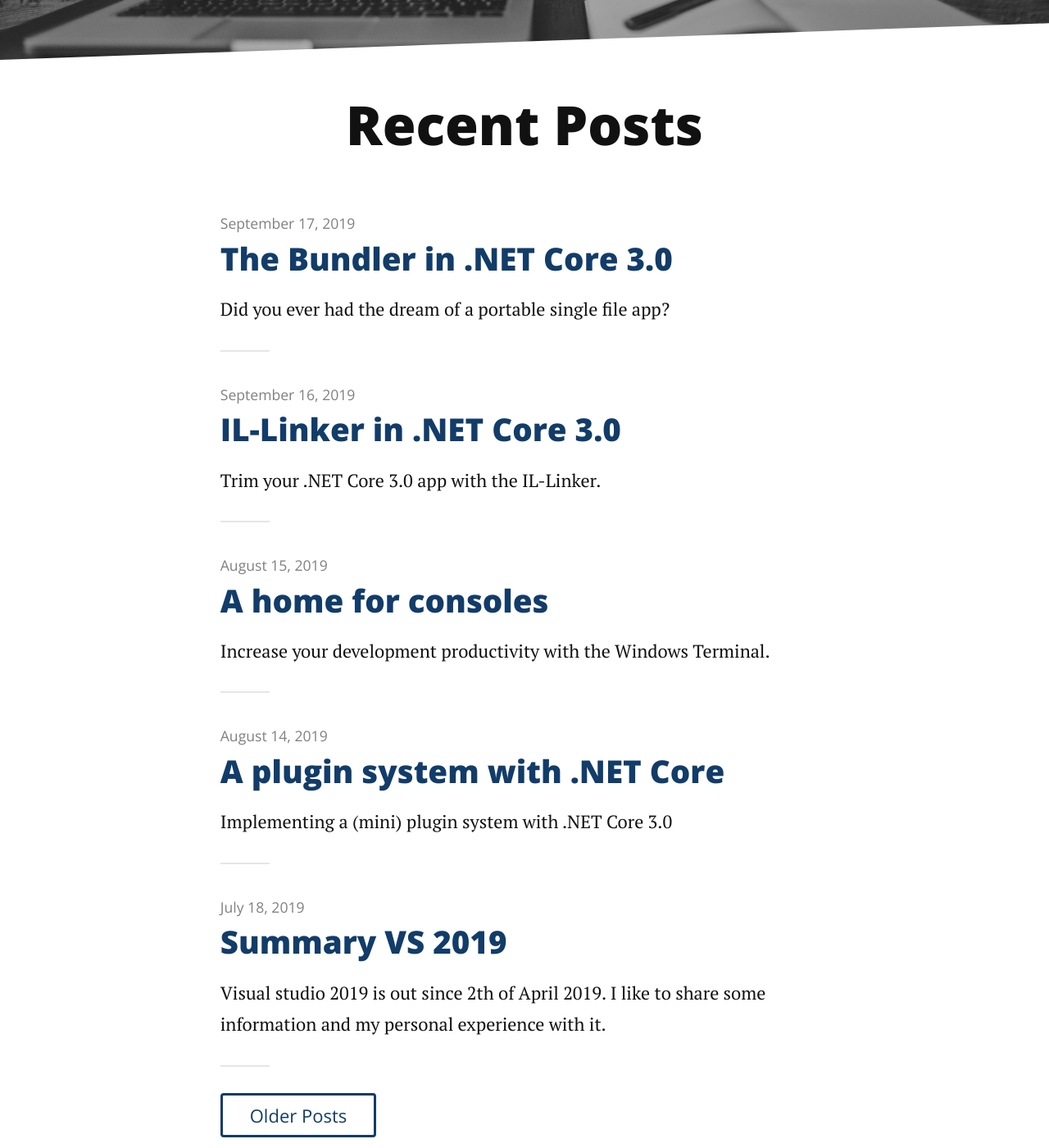
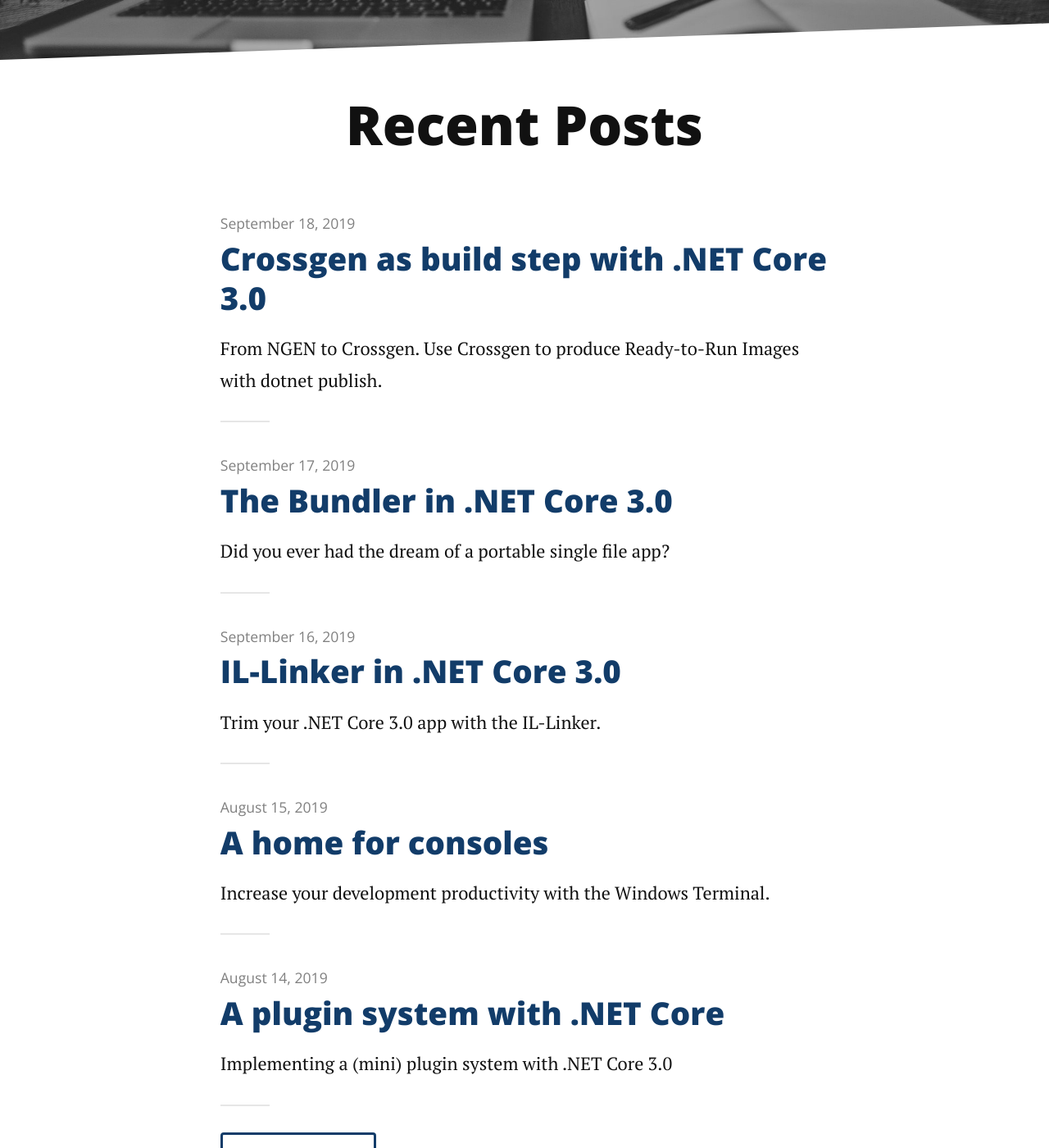
Before and after one commit to CodeTherapist/codetherapist.github.io, a Jekyll site: the page built from index.html, in a window 1280 px wide and 1400 px high, scrolled down 245 px. Shown: the whole window at 82% size. Built offline with Jekyll 4.4.1, drawn with Linux system fonts in a browser that asks for light colours; the list of posts is cut into pages by our own code; some of the changed lines change nothing that is shown.

Commit message:
Post: Crossgen as build step with .NET Core 3.0 (.NET Conf 2019 series)

```diff
--- a/_posts/2019-09-16-netconf-netcore3-IL-Linker.md
+++ b/_posts/2019-09-16-netconf-netcore3-IL-Linker.md
@@ -16,7 +16,7 @@ I'm excited to be part of the .NET Conf with this *every day* mini-post series u
 
 * IL-Linker in .NET Core 3.0
 * [The Bundler in .NET Core 3.0]({% post_url 2019-09-17-netconf-netcore3-bundler-single-file %})
-* 2019-09-18
+* [Crossgen as build step with .NET Core 3.0]({% post_url 2019-09-18-netconf-netcore3-crossgen %})
 * 2019-09-19
 * 2019-09-20
 * 2019-09-23
--- a/_posts/2019-09-17-netconf-netcore3-bundler-single-file.md
+++ b/_posts/2019-09-17-netconf-netcore3-bundler-single-file.md
@@ -16,7 +16,7 @@ I'm excited to be part of the .NET Conf with this *every day* mini-post series u
 
 * [IL-Linker in .NET Core 3.0]({% post_url 2019-09-16-netconf-netcore3-IL-Linker %})
 * The Bundler in .NET Core 3.0
-* 2019-09-18
+* [Crossgen as build step with .NET Core 3.0]({% post_url 2019-09-18-netconf-netcore3-crossgen %})
 * 2019-09-19
 * 2019-09-20
 * 2019-09-23
--- /dev/null
+++ b/_posts/2019-09-18-netconf-netcore3-crossgen.md
@@ -0,0 +1,120 @@
+---
+layout: post
+title:  "Crossgen as build step with .NET Core 3.0"
+date:   2019-09-18
+---
+
+<p class="intro">
+    <span class="dropcap">F</span>rom NGEN to Crossgen.
+    Use Crossgen to produce <i>Ready-to-Run Images</i> with <i>dotnet publish</i>.
+</p>
+
+<br/>
+
+### .NET Conf 2019 Countdown series
+
+I'm excited to be part of the .NET Conf with this *every day* mini-post series until the 23th September.
+
+* [IL-Linker in .NET Core 3.0]({% post_url 2019-09-16-netconf-netcore3-IL-Linker %})
+* [The Bundler in .NET Core 3.0]({% post_url 2019-09-17-netconf-netcore3-bundler-single-file %})
+* Crossgen as build step with .NET Core 3.0
+* 2019-09-19
+* 2019-09-20
+* 2019-09-23
+
+It's definitely worth attending a [.NET Conf 2019 local event](https://www.dotnetconf.net/local-events) to get together with other .NET friends.
+Join me on the 30th september at [Community .NET Conf 2019 Event](https://www.meetup.com/de-DE/Basel-NET-User-Group/events/264124718/).
+
+## Prerequisites & Setup
+
+You will need [Visual Studio 2019](https://visualstudio.microsoft.com/vs/preview/) and [.NET Core 3.0 SDK](https://dotnet.microsoft.com/download/dotnet-core/3.0) to try out this feature.
+
+## From NGEN to Crossgen
+
+As you maybe know, your source code is compiled (by [Roslyn](https://github.com/dotnet/roslyn/)) into IL-Code (CIL, Common Intermediate Language): a set of instructions (kind of low level language) that is platform- and processor independent. Unlike native code, before your .NET application can run, it requires a JIT (Just-in-Time) compiler that translates the IL-Code into native code (that is platform- and processor specific).
+
+This JIT compilation (done by RyuJIT) into native code does take advantage of optimized or specialized instructions of the underlying platform/CPU and can also re-optimize methods on the fly (e.g. Tiered Compilation) - that's great isn't it?
+
+But this process of JIT compilation isn't free and is noticeable especially on the startup - as always software development is a trade-off.
+How could we mitigate that? A solution introduced nearly at the beginning of .NET era: the tool [NGEN](https://docs.microsoft.com/en-us/dotnet/framework/tools/ngen-exe-native-image-generator) (.NET Framework 2.0 and onwards).
+
+This NGEN compiled the .NET assembly into a special native image with native code. This concept is called AOT (ahead of time) compilation, *kind of opposite* of JIT. Unfortunately NGEN had by design the drawback, you couldn't create the native images up-front as part of your application build and ship it to the client...
+
+## The successor: Crossgen
+
+Let's try out **Crossgen** that ships as part of .NET Core 3.0 with a console app:
+
+{% highlight cmd %}
+    dotnet new console
+{% endhighlight %}
+
+It is simple to opt-in this feature - add the element `<PublishReadyToRun>true</PublishReadyToRun>` to your .csproj:
+
+{% highlight xml %}
+<Project Sdk="Microsoft.NET.Sdk">
+  <PropertyGroup>
+    <OutputType>Exe</OutputType>
+    <TargetFramework>netcoreapp3.0</TargetFramework>
+    <RuntimeIdentifier>win10-x64</RuntimeIdentifier>
+    <PublishReadyToRun>true</PublishReadyToRun>
+  </PropertyGroup>
+</Project>
+{% endhighlight %}
+
+After that, publish your console app:
+
+{% highlight cmd %}
+    dotnet publish -c Release
+{% endhighlight %}
+
+Enabling log verbosity on MSBuild reveals the execution of specific targets to create the *Ready-to-Run Images* with Crossgen.exe:
+
+![msbuild-rtr-targets](/assets/img/netconf-netcore3-crossgen/msbuild-rtr-targets.png)
+
+When you look at the publish output directory, there is no notable difference, except the console app dll size:
+
+* Not Ready-To-Run: **4,00 KB (4.096 bytes)**
+* Ready-To-Run: **5,50 KB (5.632 bytes)**
+
+The Crossgen processed assembly is slightly larger and has in the PE file header the flag `CorFlags.ILLibrary=0x00000004` in contrast to the other assembly `CorFlags.ILOnly=0x00000001`.
+
+Crossgen uses internally RyuJIT to compile the native code and includes it into your .NET assembly - but preserves the IL-Code. The IL-Code is kept for some scenarios and could also be used as fall-back when the native code doesn't match the underlying platform. The native code reduces workload for the RyuJIT during startup-time of your application, thus it's faster loaded.
+
+Further, you could exclude assemblies from beeing processed by Crossgen within .csproj:
+
+{% highlight xml %}
+<ItemGroup>
+  <PublishReadyToRunExclude Include="MyAssembly.dll" />
+</ItemGroup>
+{% endhighlight %}
+
+Maybe you guest that already. You could combine Crossgen with the [IL-Linker]({% post_url 2019-09-16-netconf-netcore3-IL-Linker %}) and [The Bundler]({% post_url 2019-09-17-netconf-netcore3-bundler-single-file %}):
+
+{% highlight xml %}
+<Project Sdk="Microsoft.NET.Sdk">
+  <PropertyGroup>
+    <OutputType>Exe</OutputType>
+    <TargetFramework>netcoreapp3.0</TargetFramework>
+    <RuntimeIdentifier>win10-x64</RuntimeIdentifier>
+    <PublishSingleFile>true</PublishSingleFile>
+    <PublishTrimmed>true</PublishTrimmed>
+    <PublishReadyToRun>true</PublishReadyToRun>
+  </PropertyGroup>
+</Project>
+{% endhighlight %}
+
+The result would be a self contained, single file application with pre-compiled native code.
+
+## Limitations & .NET Native
+
+* *ReadyToRun* is supported on .NET 3.0 and later. You can't use it with earlier versions (e.g. .NET Core 2.0 or .NET Framework).
+* *ReadyToRun* works only with SCD (Self-Contained Deployment) apps (FDD support is planned).
+* *ReadyToRun* does not support cross-targeting: For instance linux-x64 images **must** be compiled on that environment.
+
+[.NET Native](https://docs.microsoft.com/en-us/dotnet/framework/net-native/) is a completely separated tool-chain that is only usable for *UWP (Universal Windows Platform) Apps*. .NET Native doesn't require any JIT and has a optimized and minimalistic runtime with some restrictions (e.g. Relfection API).
+
+## Conclusion
+
+I'm super excited about some new capability that we get with .NET Core 3.0 SDK.
+This AOT option is worth trying especially for larger applications.
+Will you try out this for your application? Let me know, what you think.
```
Also changed, not shown: assets/img/netconf-netcore3-crossgen/msbuild-rtr-targets.png (added).
